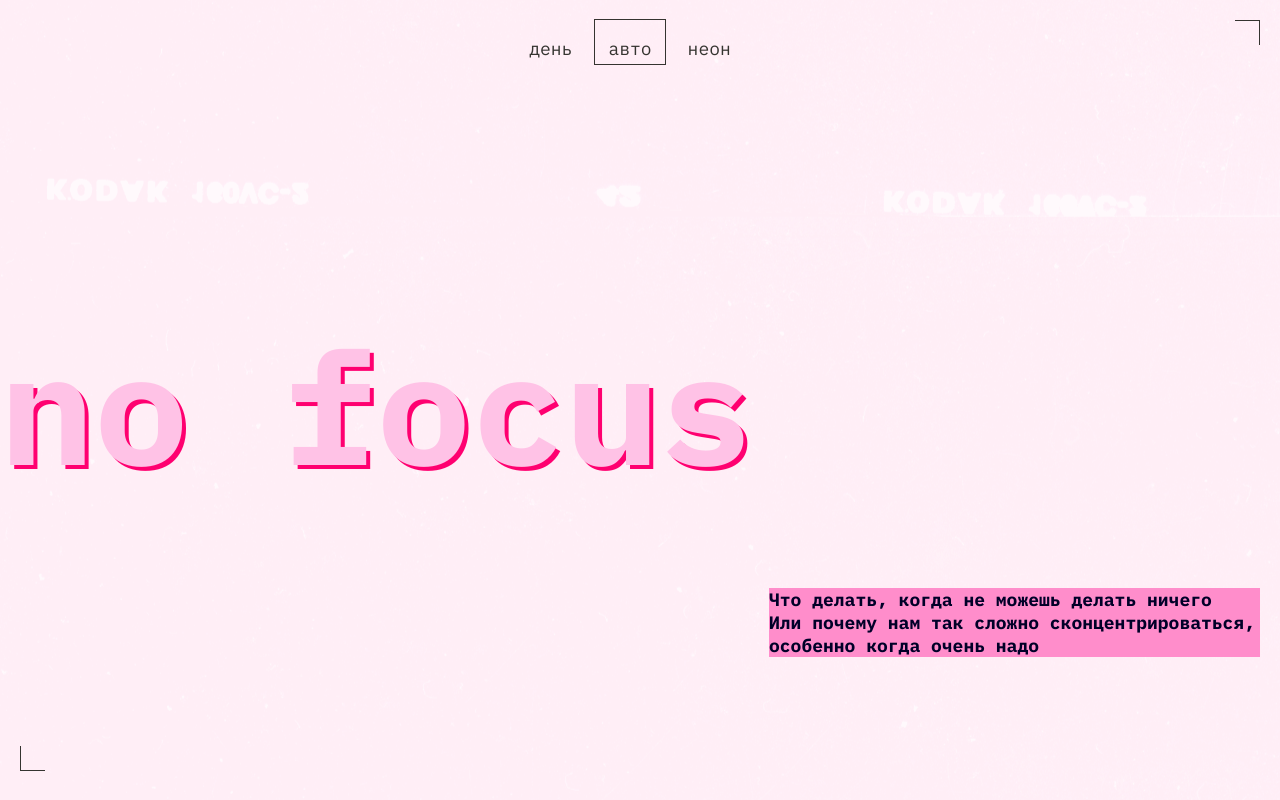
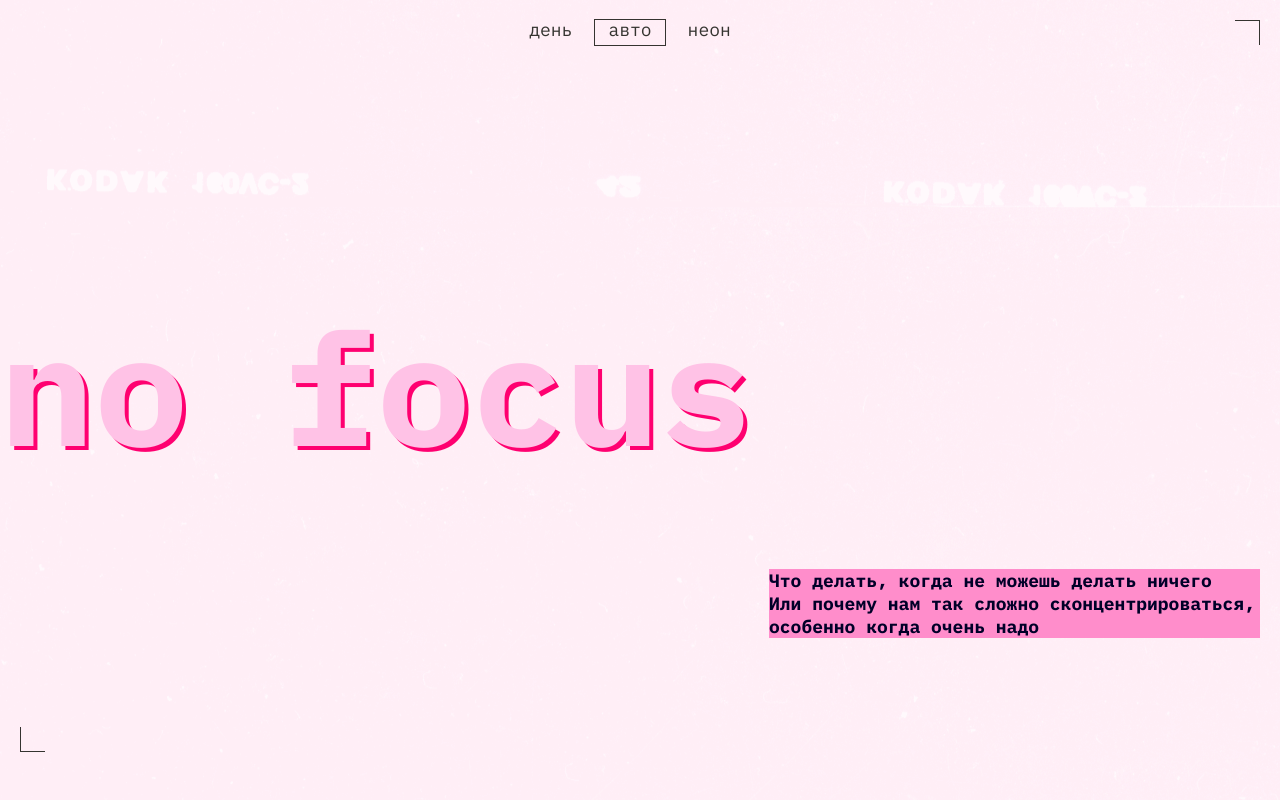
Before and after one commit to Silence1sGolden/slozhno-sosredotochitsya, a plain HTML site: page index.html in a window 1280 px wide. Shown: the top 800 px of the page. Drawn offline with Linux system fonts and the light colour scheme.

Commit message:
fixed commit

```diff
--- a/styles/style.css
+++ b/styles/style.css
@@ -77,7 +77,7 @@
 .header__theme-menu-list {
   display: flex;
   flex-direction: column;
-  gap: 10px;
+  gap: 12px;
 }
 
 .header__theme-menu-button {
@@ -87,7 +87,7 @@
   color: var(--red-black);
   line-height: 18px;
   padding-inline: 13px;
-  padding-block-start: 20px;
+  padding-block-start: 1px;
   padding-block-end: 6px;
   background-color: transparent;
   border: 0;
```
